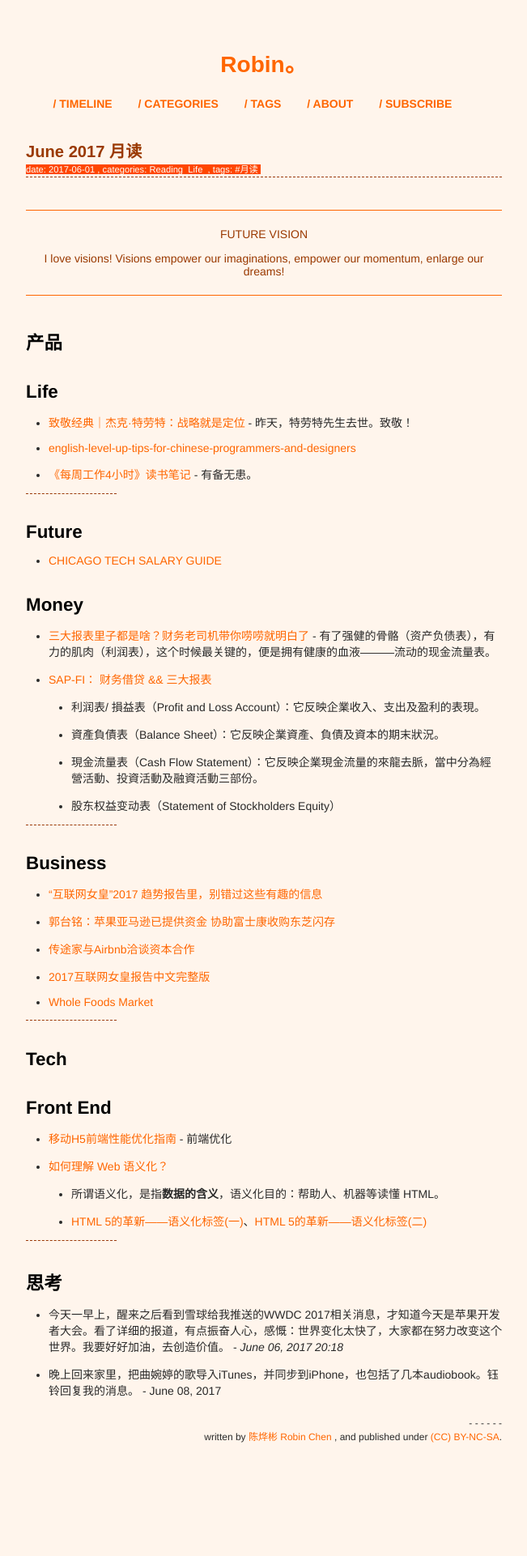
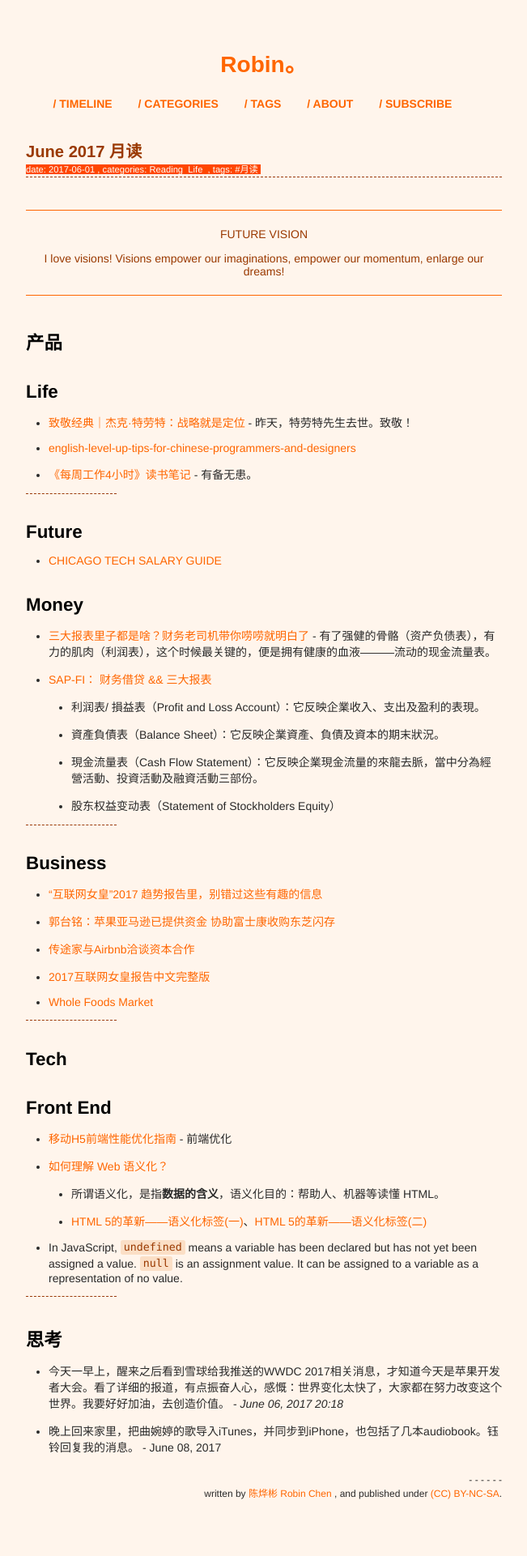
Before and after one commit to xianyuxmu/xianyuxmu.github.io, a Jekyll site: the page built from _posts/2017-06-01-monthly-reading.md, in a window 1280 px wide. Shown: the whole page at 81% size, without its empty margins (314-965 px from the left). Built offline with Jekyll 4.4.1, drawn with Linux system fonts in a browser that asks for light colours; comment, search, counter and statistics services are not loaded; before the commit the page ends 1851 px from its top, so only the background shows below that.

Commit message:
Reading 16 June

```diff
--- a/_posts/2017-06-01-monthly-reading.md
+++ b/_posts/2017-06-01-monthly-reading.md
@@ -65,6 +65,7 @@ I love visions! Visions empower our imaginations, empower our momentum, enlarge
 - [如何理解 Web 语义化？](https://www.zhihu.com/question/20455165)
 	- 所谓语义化，是指**数据的含义**，语义化目的：帮助人、机器等读懂 HTML。
 	- [HTML 5的革新——语义化标签(一)](http://www.html5jscss.com/html5-semantics-section.html)、[HTML 5的革新——语义化标签(二)](http://www.html5jscss.com/html5-semantics-rich.html)
+- In JavaScript, `undefined` means a variable has been declared but has not yet been assigned a value. `null` is an assignment value. It can be assigned to a variable as a representation of no value.
 
 ----
 
```
